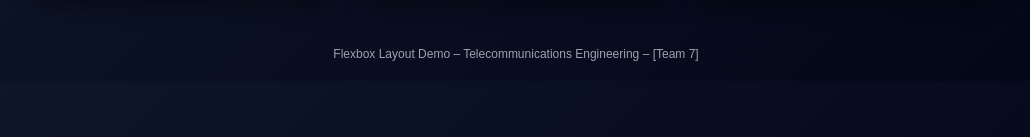
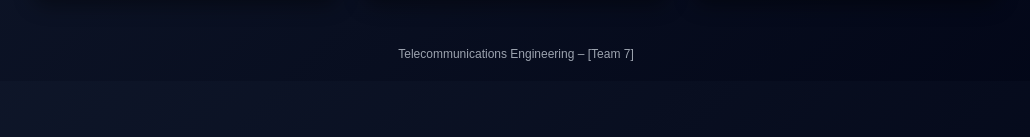
Before and after one commit to JuanCan00/PresentacionSoftware, a plain HTML site: page ArchivoUnico/index0.html in a window 1280 px wide. Shown: the part 314-451 px from the top of the page, without its empty margins (124-1154 px from the left). Drawn offline with Linux system fonts and the light colour scheme.

Commit message:
Creacion del archivo index0.html

```diff
--- a/ArchivoUnico/index0.html
+++ b/ArchivoUnico/index0.html
@@ -134,7 +134,7 @@
   </div>
 
   <footer>
-    Flexbox Layout Demo – Telecommunications Engineering – [Team 7]
+     Telecommunications Engineering – [Team 7]
   </footer>
 
 </body>
```
